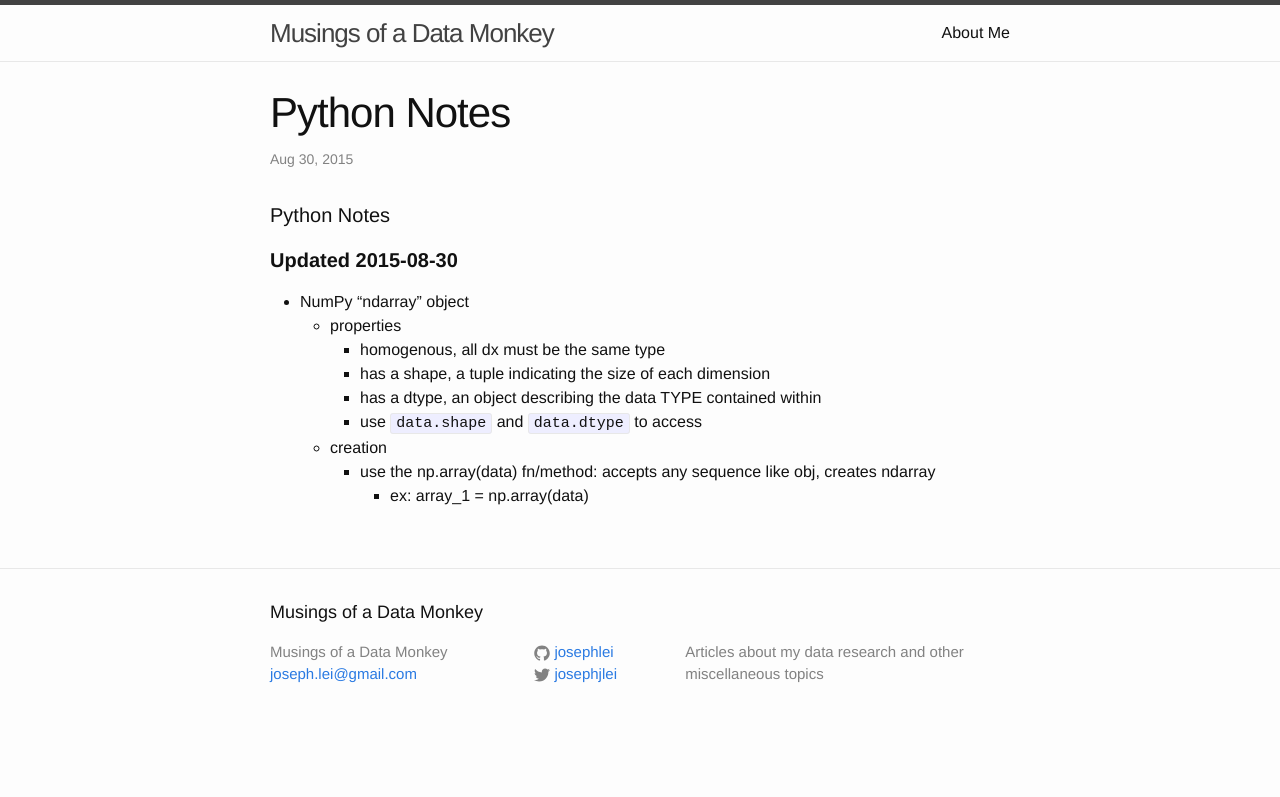
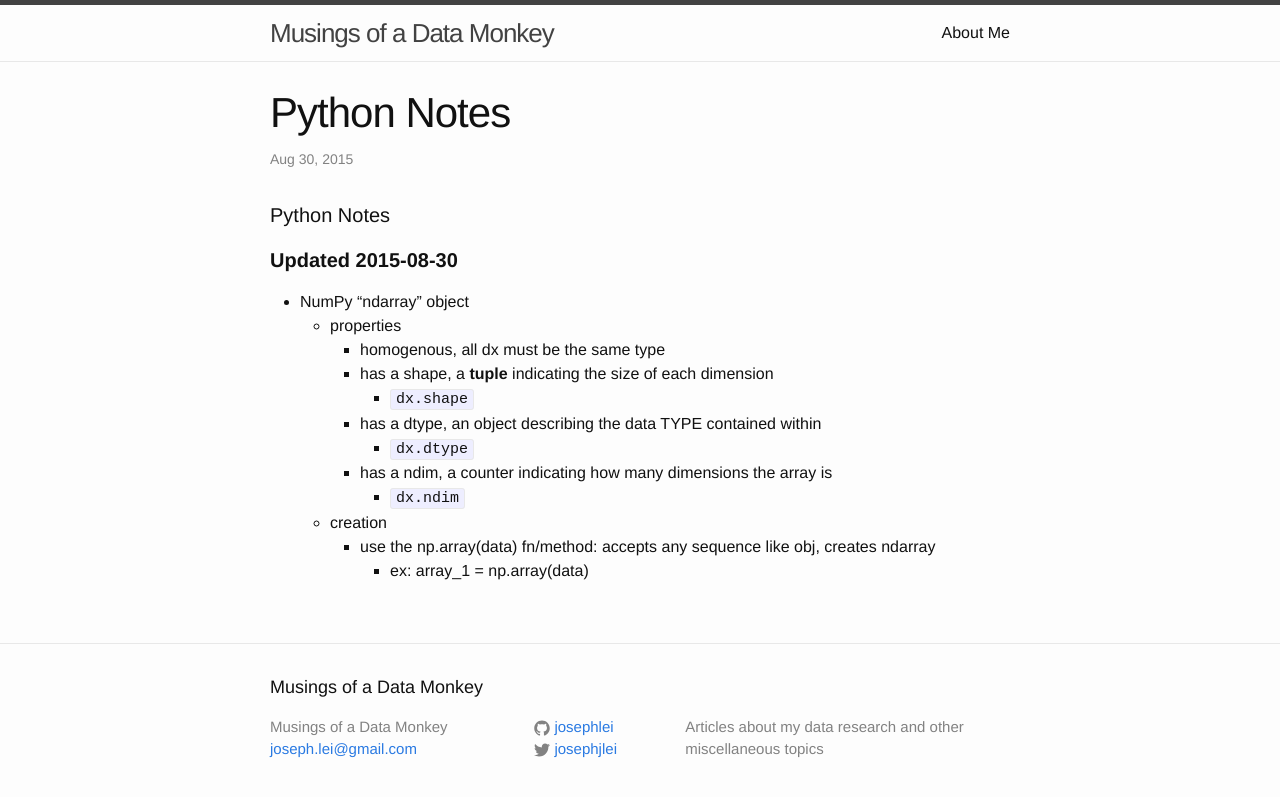
Before and after one commit to josephlei/jjl-website, a Jekyll site: the page built from _posts/2015-08-30-python-notes.markdown, in a window 1280 px wide. Shown: the top 797 px of the page. Built offline with Jekyll 4.4.1, drawn with Linux system fonts in a browser that asks for light colours.

Commit message:
direct shell update

```diff
--- a/_posts/2015-08-30-python-notes.markdown
+++ b/_posts/2015-08-30-python-notes.markdown
@@ -13,9 +13,12 @@ published: true
 * NumPy "ndarray" object
   * properties
     * homogenous, all dx must be the same type
-    * has a shape, a tuple indicating the size of each dimension
+    * has a shape, a **tuple** indicating the size of each dimension
+      * `dx.shape`
     * has a dtype, an object describing the data TYPE contained within
-    * use `data.shape` and `data.dtype` to access
+      * `dx.dtype`
+    * has a ndim, a counter indicating how many dimensions the array is
+      * `dx.ndim`
   * creation
     * use the np.array(data) fn/method: accepts any sequence like obj, creates ndarray
       * ex: array_1 = np.array(data)
```
